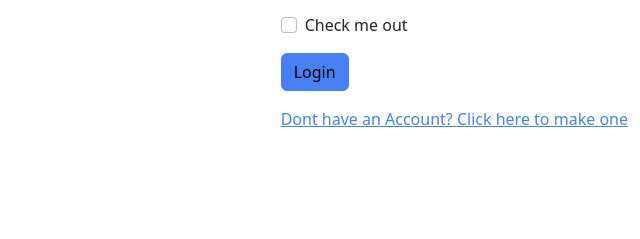
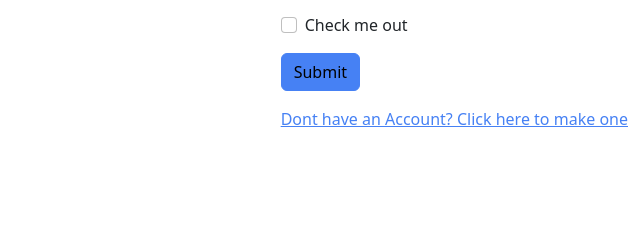
Before and after one commit to AdrianFred/css-frameworks, a website: page login.html in a window 1280 px wide. Shown: the part 264-503 px from the top of the page, 158-798 px from the left. Drawn offline with nearby package versions, Linux system fonts and the light colour scheme.

Commit message:
Update login.html

```diff
--- a/login.html
+++ b/login.html
@@ -59,7 +59,7 @@
             <input type="checkbox" class="form-check-input" id="exampleCheck1" />
             <label class="form-check-label" for="exampleCheck1">Check me out</label>
           </div>
-          <button type="submit" class="btn btn-primary mb-3">Login</button>
+          <button type="submit" class="btn btn-primary mb-3">Submit</button>
         </form>
         <a href="#">Dont have an Account? Click here to make one</a>
       </div>
```
